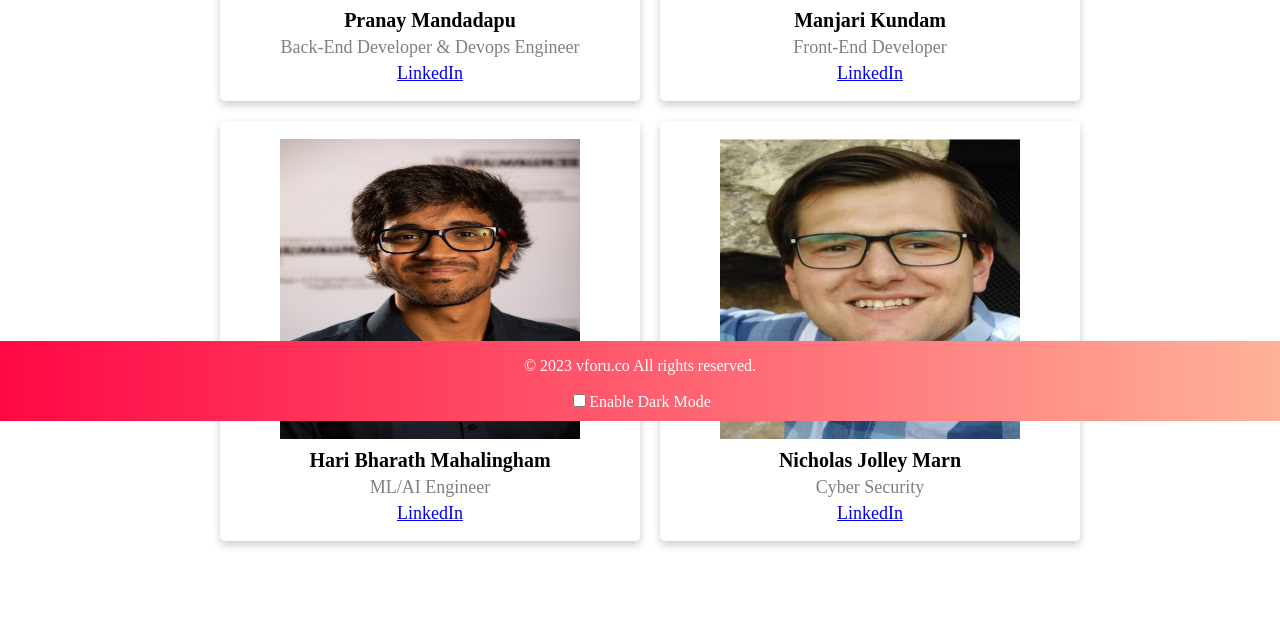
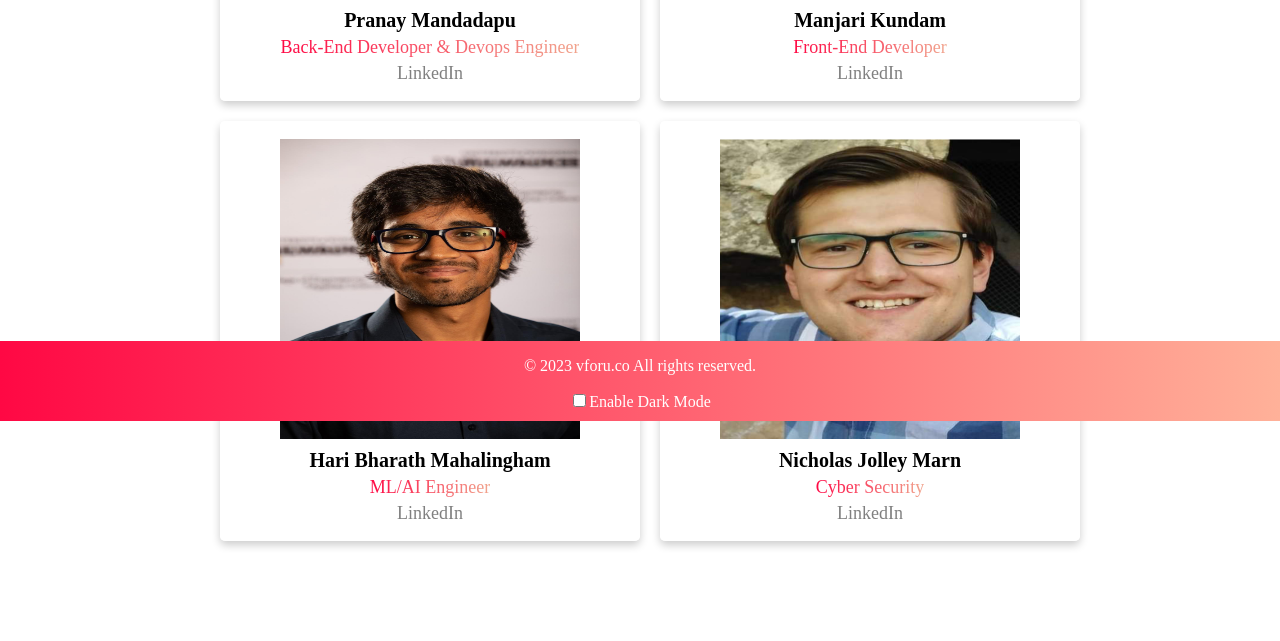
Before and after one commit to sunnypranay/VforU, a Flask app: page /aboutus in a window 1280 px wide. Shown: the part 379-1020 px from the top of the page. Run offline with Flask 2, Linux system fonts and the light colour scheme.

Commit message:
added glass like design to cards in htmls pages

```diff
--- a/templates/about-us.html
+++ b/templates/about-us.html
@@ -90,7 +90,7 @@
             align-items: center;
             justify-content: center;
             margin: 10px;
-            background-color: white;
+            background-color: rgba(255, 255, 255, 0.784);
             border-radius: 5px;
             padding: 10px;
             opacity: 0;
@@ -130,11 +130,26 @@
             margin-top: 10px;
         }
 
-        .member-role {
+        .member-role, .member-linkedin {
             font-size: 18px;
             color: gray;
             margin-top: 5px;
         }
+
+        .member-linkedin a {
+            text-decoration: none;
+            color: gray;
+        }
+
+        .member-role{
+            font-size: 18px;
+
+background-image: linear-gradient(to right, #ff0844 0%, #f1a58e 100%);
+
+-webkit-background-clip: text;
+-webkit-text-fill-color: transparent;
+        }
+
     </style>
 </head>
 
@@ -156,28 +171,28 @@
             <img src="{{ url_for('static',filename='Images/pranay.png') }}" alt="Pranay Mandadapu">
             <div class="member-name">Pranay Mandadapu</div>
             <div class="member-role">Back-End Developer & Devops Engineer</div>
-            <div class="member-role"><a href="https://www.linkedin.com/in/pranaymandadapu/" target="_blank">LinkedIn</a>
+            <div class="member-linkedin"><a href="https://www.linkedin.com/in/pranaymandadapu/" target="_blank">LinkedIn</a>
             </div>
         </div>
         <div class="card">
             <img src="{{ url_for('static',filename='Images/manjari.jpg') }}" alt="Manjari Kundam">
             <div class="member-name">Manjari Kundam</div>
             <div class="member-role">Front-End Developer</div>
-            <div class="member-role"><a href="https://www.linkedin.com/in/manjari-kundam-18a980173/"
+            <div class="member-linkedin"><a href="https://www.linkedin.com/in/manjari-kundam-18a980173/"
                     target="_blank">LinkedIn</a></div>
         </div>
         <div class="card">
             <img src="{{ url_for('static',filename='Images/hari.png') }}" alt="Hari Bharath Mahalingham">
             <div class="member-name">Hari Bharath Mahalingham</div>
             <div class="member-role">ML/AI Engineer</div>
-            <div class="member-role"><a href="https://www.linkedin.com/in/haribharath-mahalingam/"
+            <div class="member-linkedin"><a href="https://www.linkedin.com/in/haribharath-mahalingam/"
                     target="_blank">LinkedIn</a></div>
         </div>
         <div class="card">
             <img src="{{ url_for('static',filename='Images/nich.png') }}" alt="Nicholas Jolley Marn">
             <div class="member-name">Nicholas Jolley Marn</div>
             <div class="member-role">Cyber Security</div>
-            <div class="member-role"><a href="https://www.linkedin.com/in/nicholasjmarn" target="_blank">LinkedIn</a>
+            <div class="member-linkedin"><a href="https://www.linkedin.com/in/nicholasjmarn" target="_blank">LinkedIn</a>
             </div>
         </div>
     </div>
--- a/templates/login-modified.html
+++ b/templates/login-modified.html
@@ -61,10 +61,11 @@
 
         }
         .card {
-            background-color: #fafafa;
+            background-color: rgba(255, 255, 255, 0.907);
             border-radius: 11px;
             padding: 16px;
-            box-shadow: 0 4px 8px 0 rgba(0, 0, 0, 0.301);
+            box-shadow: 0 4px 8px 0 rgba(0, 0, 0, 0.2);
+            /* opacity: 0.8; */
             width: 400px;
             position: absolute;
             top: 50%;
--- a/templates/signup-modified.html
+++ b/templates/signup-modified.html
@@ -65,7 +65,7 @@
         }
 
         .card {
-            background-color: #fafafa;
+            background-color: rgba(255, 255, 255, 0.907);
             border-radius: 11px;
             padding: 16px;
             box-shadow: 0 4px 8px 0 rgba(0, 0, 0, 0.301);
```
